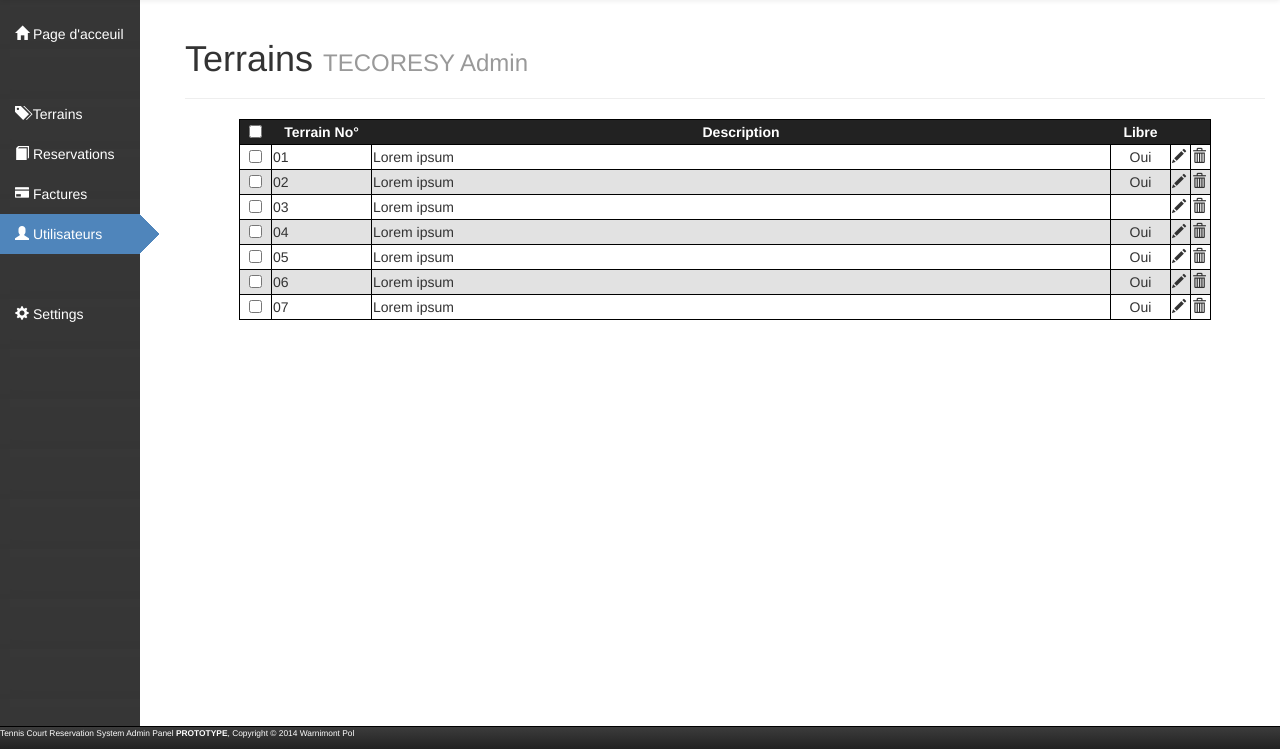
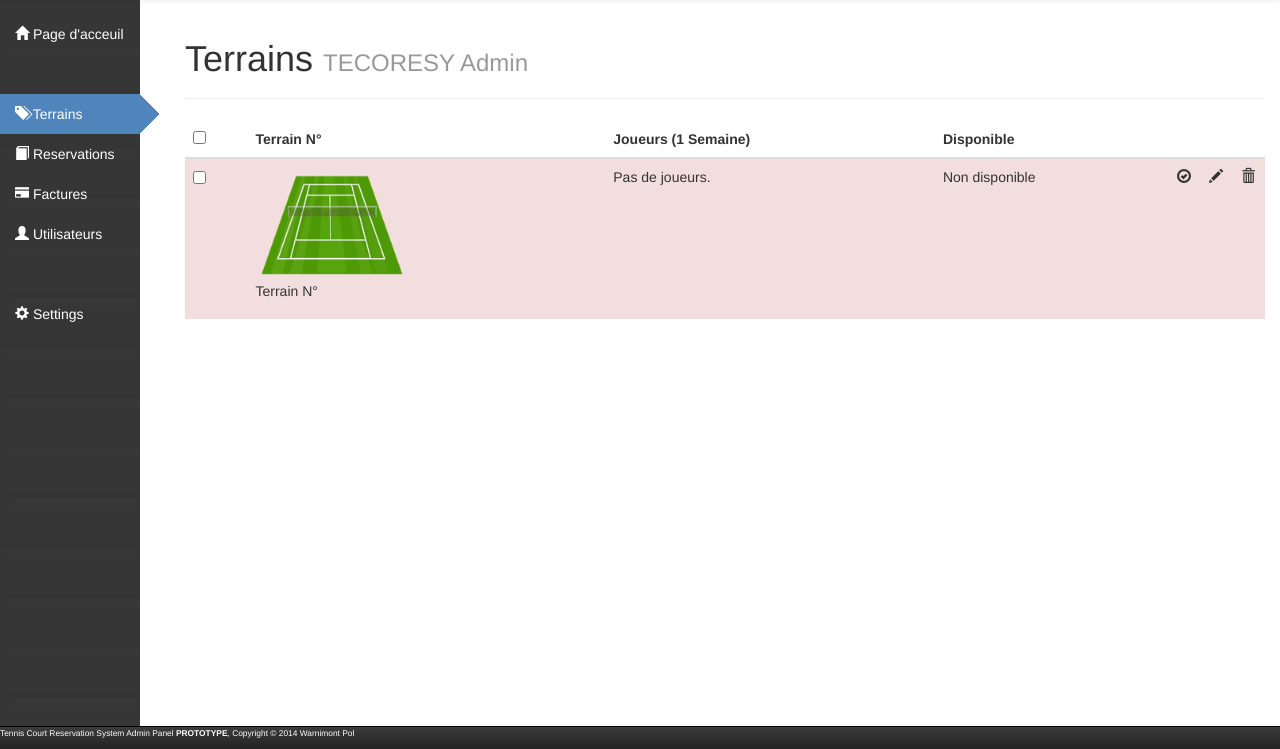
Before and after one commit to pwarnimo/tecoresy-btsi, a PHP site: page /main.php?page=terrains in a window 1280 px wide. Shown: the part 51-800 px from the top of the page. Run offline with PHP 8.4, Linux system fonts and the light colour scheme; the visitor is signed in with stand-in values (Sample User, id 1); tables that the repository leaves empty or names only in its code hold one stand-in row (values such as "Sample post"); data that the repository does not hold is empty; some libraries are stand-ins or nearby versions.

Commit message:
2170 -- COMMIT 15 : Added terrain management.

```diff
--- a/prototype/admin/inc/pages/terrains.inc.php
+++ b/prototype/admin/inc/pages/terrains.inc.php
@@ -1,78 +1,55 @@
 <?php
+
+$terrainMgr = new TerrainMgr();
 
 echo <<< PAGE
     <div class="page-header">
         <h1>Terrains <small>TECORESY Admin</small></h1>
     </div>
 
-    <table id="dtable">
+    <table class="table striped">
         <thead>
             <tr>
-                <th style="width: 32px;"><input type="checkbox"></th>
-                <th>Terrain No°</th>
-                <th>Description</th>
-                <th>Libre</th>
-                <th colspan="2"></th>
+                <th><input type="checkbox"></th>
+                <th>Terrain N°</th>
+                <th>Joueurs (1 Semaine)</th>
+                <th>Disponible</th>
+                <th colspan="3"></th>
             </tr>
         </thead>
 
         <tbody>
-            <tr>
-                <td><input type="checkbox"></td>
-                <td style="width: 100px;">01</td>
-                <td>Lorem ipsum</td>
-                <td style="width: 60px;" class="yes">Oui</td>
-                <td style="width: 20px;"><span class="glyphicon glyphicon-pencil"></span></td>
-                <td style="width: 20px;"><span class="glyphicon glyphicon-trash"></span></td>
-            </tr>
-            <tr>
-                <td><input type="checkbox"></td>
-                <td>02</td>
-                <td>Lorem ipsum</td>
-                <td class="yes">Oui</td>
-                <td><span class="glyphicon glyphicon-pencil"></span></td>
-                <td><span class="glyphicon glyphicon-trash"></span></td>
-            </tr>
-            <tr>
-                <td><input type="checkbox"></td>
-                <td>03</td>
-                <td>Lorem ipsum</td>
-                <td class="no">Non</td>
-                <td><span class="glyphicon glyphicon-pencil"></span></td>
-                <td><span class="glyphicon glyphicon-trash"></span></td>
-            </tr>
-            <tr>
-                <td><input type="checkbox"></td>
-                <td>04</td>
-                <td>Lorem ipsum</td>
-                <td class="yes">Oui</td>
-                <td><span class="glyphicon glyphicon-pencil"></span></td>
-                <td><span class="glyphicon glyphicon-trash"></span></td>
-            </tr>
-            <tr>
-                <td><input type="checkbox"></td>
-                <td>05</td>
-                <td>Lorem ipsum</td>
-                <td class="yes">Oui</td>
-                <td><span class="glyphicon glyphicon-pencil"></span></td>
-                <td><span class="glyphicon glyphicon-trash"></span></td>
-            </tr>
-            <tr>
-                <td><input type="checkbox"></td>
-                <td>06</td>
-                <td>Lorem ipsum</td>
-                <td class="yes">Oui</td>
-                <td><span class="glyphicon glyphicon-pencil"></span></td>
-                <td><span class="glyphicon glyphicon-trash"></span></td>
-            </tr>
-            <tr>
-                <td><input type="checkbox"></td>
-                <td>07</td>
-                <td>Lorem ipsum</td>
-                <td class="yes">Oui</td>
-                <td><span class="glyphicon glyphicon-pencil"></span></td>
-                <td><span class="glyphicon glyphicon-trash"></span></td>
-            </tr>
+PAGE;
+
+$terrains = $terrainMgr->getTerrainsFromDB();
+
+foreach ($terrains as $terrain) {
+    if ($terrain["dtState"] == true) {
+        $state = "<p class=\"bg-success\">Disponible</p>";
+        echo "<tr>";
+    }
+    else {
+        $state = "<p class=\"bg-danger\">Non disponible</p>";
+        echo "<tr class=\"danger\">";
+    }
+
+    echo "<td><input type=\"checkbox\" value=\"" . $terrain["idTerrain"] . "\"></td>
+        <td><img width=\"150px\" alt=\"tennis\" src=\"images/tennis-court.png\"><p>Terrain N°" . $terrain["idTerrain"] . "</p></td>
+        <td>Pas de joueurs.</td>
+        <td>" . $state . "</td>
+        <td width=\"32\"><span class=\"glyphicon glyphicon-ok-circle\"></span></td>
+        <td width=\"32\"><span class=\"glyphicon glyphicon-pencil\"></span></td>
+        <td width=\"32\"><span class=\"glyphicon glyphicon-trash\"></span></td></tr>";
+}
+
+echo <<< PAGE
         </tbody>
     </table>
+
+    <script>
+        $(document).ready(function() {
+            $(".sidebar-nav li").removeClass("linkact");
+            $("#terrains").addClass("linkact");
+        });
+    </script>
 PAGE;
--- a/prototype/admin/inc/pages/users.inc.php
+++ b/prototype/admin/inc/pages/users.inc.php
@@ -142,4 +142,10 @@ echo <<< PAGE
     </ul>
 
     <script src="js/dialogs/dlgAddUser.js"></script>
+    <script>
+        $(document).ready(function() {
+            $(".sidebar-nav li").removeClass("linkact");
+            $("#users").addClass("linkact");
+        });
+    </script>
 PAGE;
--- a/prototype/admin/js/main.js
+++ b/prototype/admin/js/main.js
@@ -5,8 +5,8 @@ $(document).ready(function() {
         $("footer#colophon").css("position","absolute").css("bottom",0);
     }
 
-    $(".sidebar-nav li").click(function() {
+    /*$(".sidebar-nav li").click(function() {
         $(".sidebar-nav li").removeClass("linkact");
         $(this).addClass("linkact");
-    });
+    });*/
 });
--- a/prototype/admin/main.php
+++ b/prototype/admin/main.php
@@ -71,14 +71,14 @@
         <div id="wrapper">
             <div id="sidebar-wrapper">
                 <ul class="sidebar-nav">
-                    <li class="norm"><a href="main.php"><span class="glyphicon glyphicon-home"></span> Page d'acceuil</a></li>
+                    <li id="main" class="norm"><a href="main.php"><span class="glyphicon glyphicon-home"></span> Page d'acceuil</a></li>
                     <li></li>
-                    <li class="norm"><a href="#"><span class="glyphicon glyphicon-tags"></span> Terrains</a></li>
-                    <li class="norm"><a href="#"><span class="glyphicon glyphicon-book"></span> Reservations</a></li>
-                    <li class="norm"><a href="#"><span class="glyphicon glyphicon-credit-card"></span> Factures</a></li>
-                    <li class="norm linkact"><a href="#"><span class="glyphicon glyphicon-user"></span> Utilisateurs</a></li>
+                    <li id="terrains" class="norm"><a href="main.php?page=terrains"><span class="glyphicon glyphicon-tags"></span> Terrains</a></li>
+                    <li id="reservations" class="norm"><a href="main.php?page=reservations"><span class="glyphicon glyphicon-book"></span> Reservations</a></li>
+                    <li id="invoices" class="norm"><a href="main.php?page=invoices"><span class="glyphicon glyphicon-credit-card"></span> Factures</a></li>
+                    <li id="users" class="norm"><a href="main.php?page=users"><span class="glyphicon glyphicon-user"></span> Utilisateurs</a></li>
                     <li></li>
-                    <li class="norm"><a href="#"><span class="glyphicon glyphicon-cog"></span> Settings</a></li>
+                    <li id="settings" class="norm"><a href="#"><span class="glyphicon glyphicon-cog"></span> Settings</a></li>
                 </ul>
             </div>
             <div id="page-content-wrapper">
```
Also changed, not shown: prototype/admin/inc/classes/TerrainMgr.class.php (added, +37 -0 lines), prototype/admin/inc/imgGen.inc.php (added, +23 -0 lines), prototype/admin/images/tennis-court.png (added).
